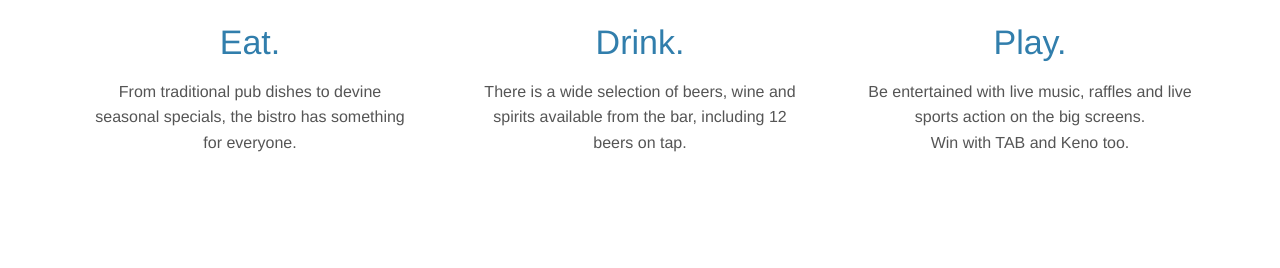
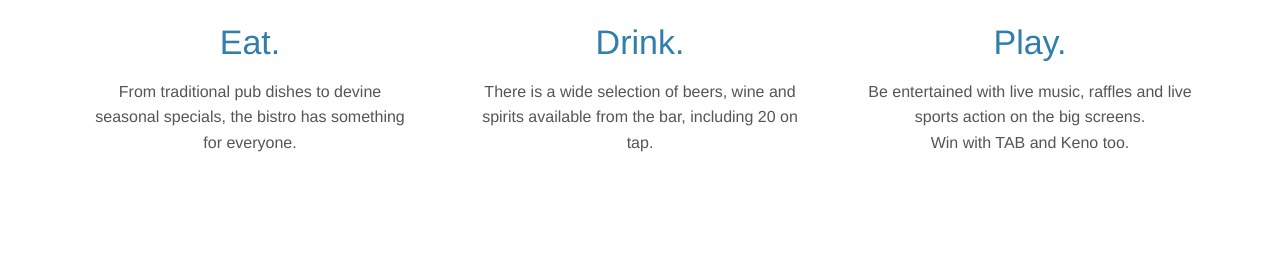
Before and after one commit to HenryRous/HenryRous.github.io, a Jekyll site: the page built from index.html, in a window 1280 px wide, cut to the strip 1081-1349 px from the top of the page. Built offline with Jekyll 4.4.1, drawn with Linux system fonts in a browser that asks for light colours; the list of posts is cut into pages by our own code.

Commit message:
Update index.html

```diff
--- a/index.html
+++ b/index.html
@@ -18,7 +18,7 @@ background: /img/FrontNight_drk.jpg
     </div>
     <div id="drink" class="col-md-4 col-sm-12 text-center">
       <h2>Drink.</h2>
-      <p>There is a wide selection of beers, wine and spirits available from the bar, including 12 beers on tap.</p>
+      <p>There is a wide selection of beers, wine and spirits available from the bar, including 20 on tap.</p>
     </div>
     <div id="play" class="col-md-4 col-sm-12 text-center">
       <h2>Play.</h2>
```
